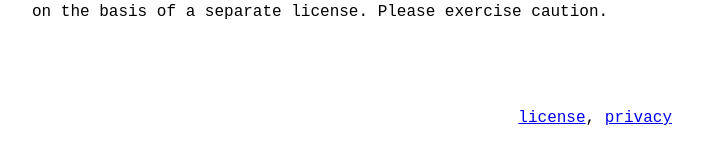
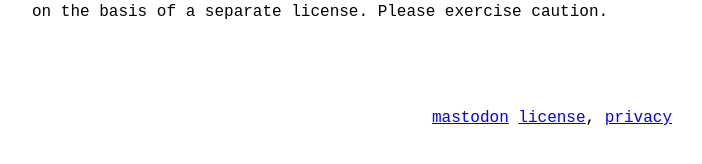
Before and after one commit to SvenSemmler/SvenSemmler.org, a Jekyll site: the page built from license.md, in a window 1280 px wide. Shown: the part 323-487 px from the top of the page, without its empty margins (288-990 px from the left). Built offline with Jekyll 4.4.1, drawn with Linux system fonts in a browser that asks for light colours.

Commit message:
add mastodon "me" link

```diff
--- a/_includes/footer.html
+++ b/_includes/footer.html
@@ -1,5 +1,6 @@
 <br><br><br>
 <div style="text-align:right">
+    <a rel="me" href="https://noagendasocial.com/@sven">mastodon</a>
     <a href='{{ site.baseurl }}/license.html'>license</a>,
     <a href='{{ site.baseurl }}/privacy.html'>privacy</a>
 </div>
```
